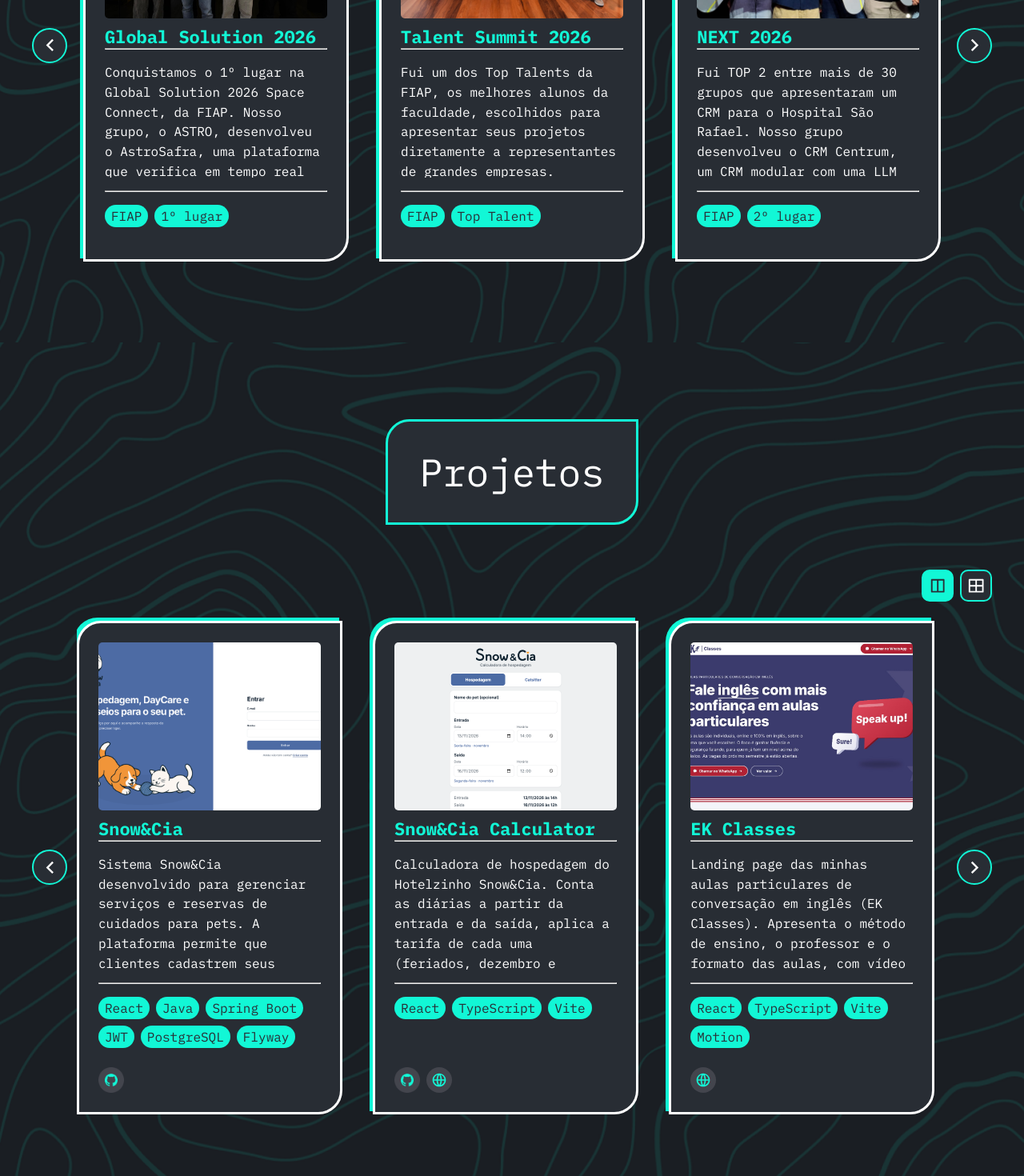
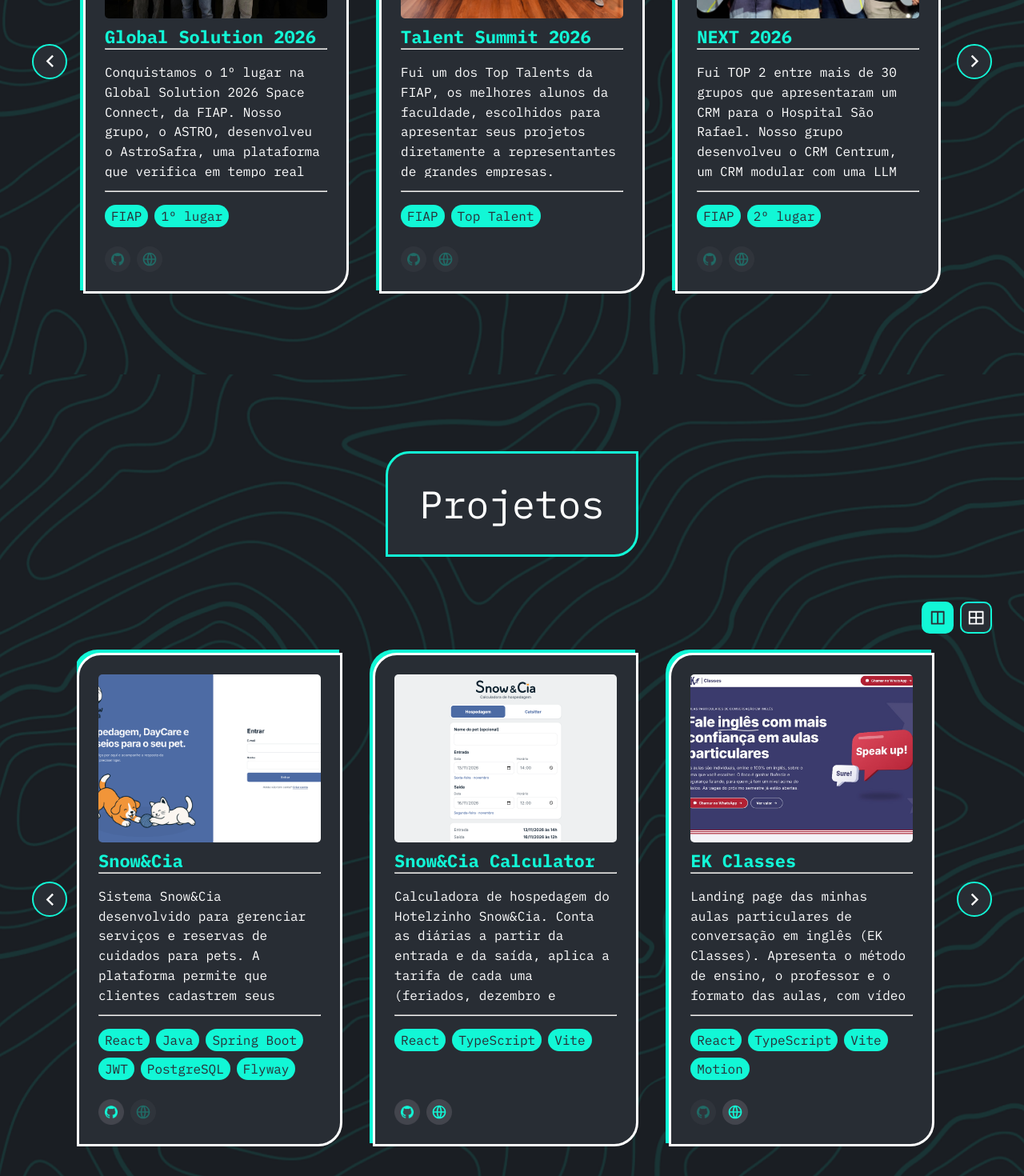
Before and after one commit to EvandroKaibara/portfolio, a React (Vite) app: page / in a window 1280 px wide. Shown: the part 2296-3766 px from the top of the page at 80% size. Built offline with nearby package versions, Linux system fonts and the light colour scheme.

Commit message:
feat(card-project): show disabled icons when links are missing
The GitHub and deploy icons are always rendered. Without a URL they stay dimmed and non-interactive, so visitors can see which links a project lacks. A links prop lets cards hide the row entirely.

```diff
--- a/src/components/CardProject/card-project.module.css
+++ b/src/components/CardProject/card-project.module.css
@@ -105,6 +105,7 @@
 
 .links { display: flex; gap: 0.5rem; align-self: flex-start; margin-top: auto; padding-top: 0.5rem; }
 .links img { display: block; width: 32px; }
+.off { opacity: 0.3; cursor: not-allowed; }
 .links svg { display: block; width: 32px; height: 32px; padding: 6px; box-sizing: border-box; border-radius: 50%; background: #43454D; color: var(--aqua); }
 
 @media (max-width: 480px) {
--- a/src/components/CardProject/index.jsx
+++ b/src/components/CardProject/index.jsx
@@ -2,7 +2,12 @@ import { useRef } from 'react'
 import { RiGlobalLine } from 'react-icons/ri'
 import styles from './card-project.module.css'
 
-export const CardProject = ({ img, h4, description, techs = [], github, deploy }) => {
+// Without href the icon stays visible but dimmed and non-interactive
+const ProjectLink = ({ href, label, children }) => href
+    ? <a href={href} target="_blank" rel="noreferrer" aria-label={label}>{children}</a>
+    : <a role="link" aria-disabled="true" aria-label={label} className={styles.off}>{children}</a>
+
+export const CardProject = ({ img, h4, description, techs = [], github, deploy, links = true }) => {
     const dialogRef = useRef(null)
 
     return (
@@ -29,10 +34,10 @@ export const CardProject = ({ img, h4, description, techs = [], github, deploy }
                     </span>
                 ))}
             </div>
-            {(github || deploy) && (
+            {links && (
                 <div className={styles.links}>
-                    {github && <a href={github} target="_blank" rel="noreferrer" aria-label="GitHub"><img src="./img/Github.png" /></a>}
-                    {deploy && <a href={deploy} target="_blank" rel="noreferrer" aria-label="Deploy"><RiGlobalLine /></a>}
+                    <ProjectLink href={github} label="GitHub"><img src="./img/Github.png" alt="" /></ProjectLink>
+                    <ProjectLink href={deploy} label="Deploy"><RiGlobalLine /></ProjectLink>
                 </div>
             )}
         </div>
```
